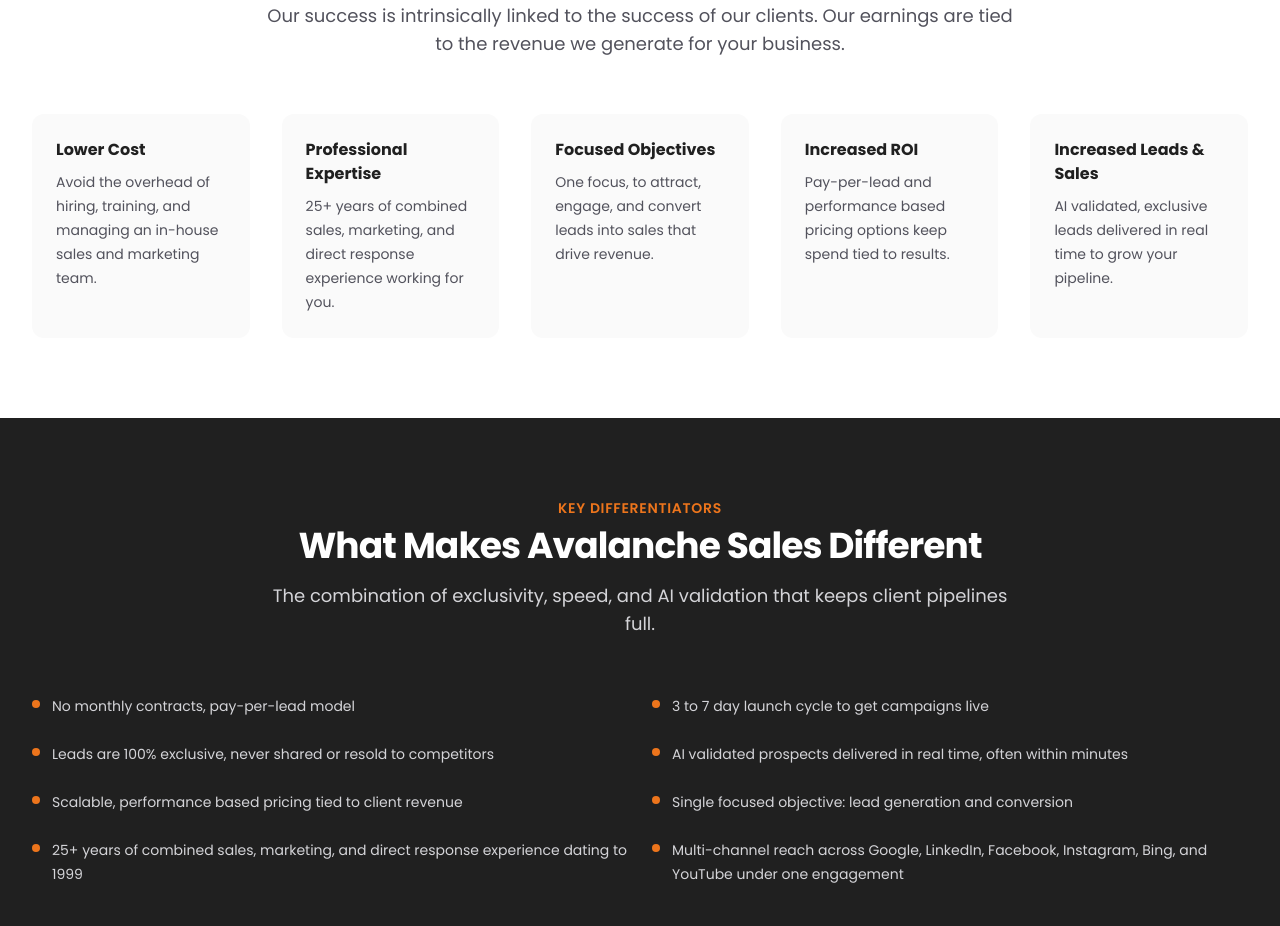
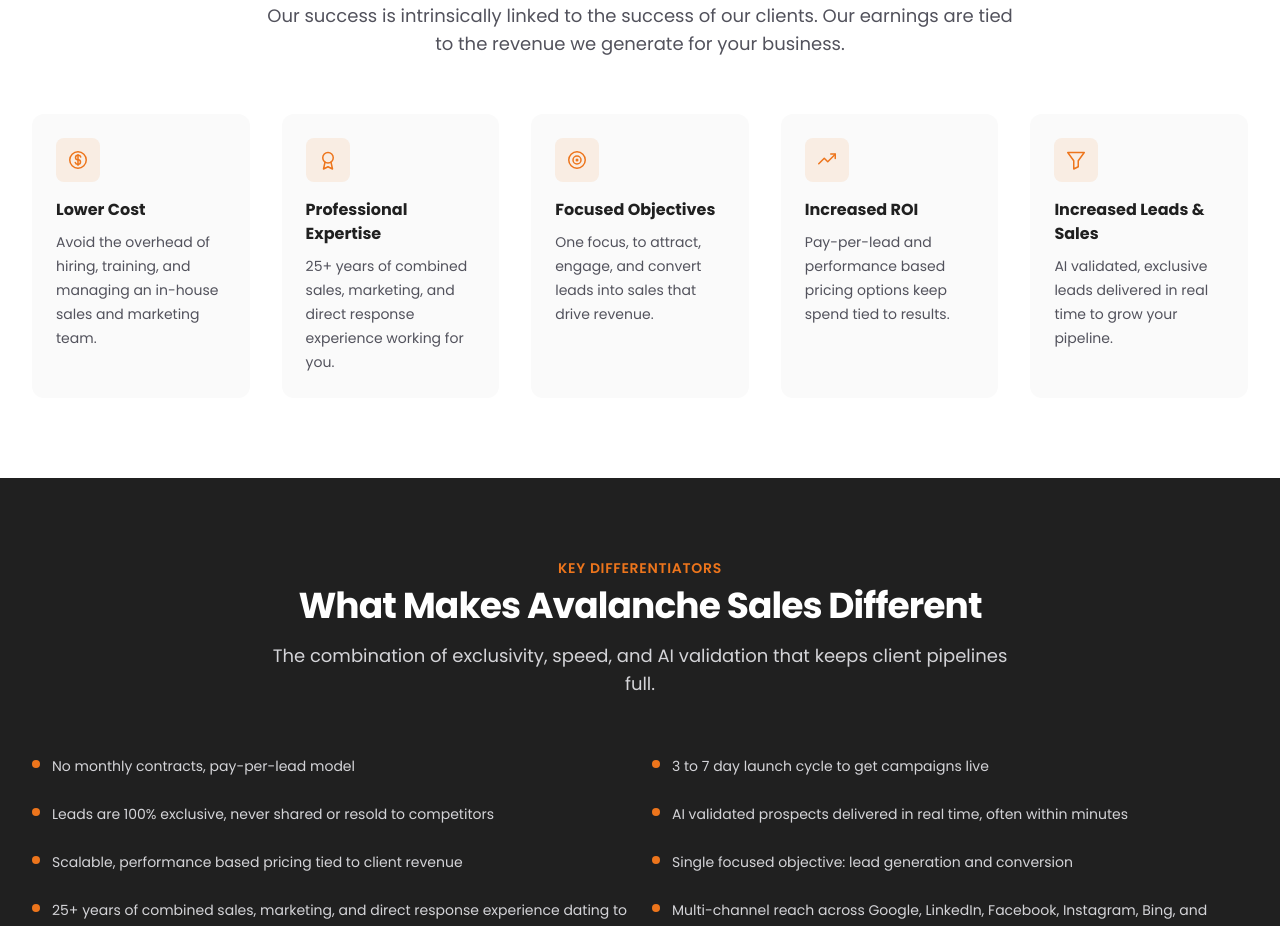
Before and after one commit to CalTech-Web/avalanchesales, a Next.js app in the folder site/: page / in a window 1280 px wide. Shown: the part 3360-4286 px from the top of the page. Built offline with nearby package versions, Linux system fonts and the light colour scheme.

Commit message:
Add icon badges to homepage Why Outsource card grid
Matches the icon treatment already used on the Services page cards; the five cards here were flat text-only with no visual anchor.

```diff
--- a/site/app/page.tsx
+++ b/site/app/page.tsx
@@ -1,6 +1,7 @@
 import Image from "next/image";
 import CtaButton from "@/components/CtaButton";
 import SectionHeading from "@/components/SectionHeading";
+import ServiceIcon from "@/components/ServiceIcon";
 import {
   caseStudies,
   company,
@@ -217,7 +218,10 @@
           <div className="mt-14 grid gap-8 sm:grid-cols-2 lg:grid-cols-5">
             {outsourcingValue.map((item) => (
               <div key={item.title} className="rounded-xl bg-zinc-50 p-6">
-                <h3 className="font-bold text-near-black">{item.title}</h3>
+                <div className="flex h-11 w-11 items-center justify-center rounded-lg bg-orange/10 text-orange">
+                  <ServiceIcon name={item.icon} className="h-6 w-6" />
+                </div>
+                <h3 className="mt-4 font-bold text-near-black">{item.title}</h3>
                 <p className="mt-2 text-sm leading-6 text-zinc-600">
                   {item.description}
                 </p>
--- a/site/components/ServiceIcon.tsx
+++ b/site/components/ServiceIcon.tsx
@@ -44,6 +44,25 @@
     </>
   ),
   bolt: <path d="M12.75 3 4.5 13.5h6l-1.5 7.5 8.25-10.5h-6Z" />,
+  dollar: (
+    <>
+      <circle cx={12} cy={12} r={8.25} />
+      <path d="M12 6.75v10.5" />
+      <path d="M14.75 9a2.5 2.5 0 0 0-2.5-1.75h-.5a2.25 2.25 0 0 0 0 4.5h.5a2.25 2.25 0 0 1 0 4.5h-.5A2.5 2.5 0 0 1 9.25 14.5" />
+    </>
+  ),
+  badge: (
+    <>
+      <circle cx={12} cy={9.75} r={5.25} />
+      <path d="M9 14.25 7.5 21l4.5-2.25L16.5 21l-1.5-6.75" />
+    </>
+  ),
+  trending: (
+    <>
+      <path d="m3.75 15.75 5.5-5.5 3.5 3.5 7.5-7.5" />
+      <path d="M15.75 6h4.5v4.5" />
+    </>
+  ),
 };
 
 export default function ServiceIcon({
--- a/site/lib/data.ts
+++ b/site/lib/data.ts
@@ -230,9 +230,9 @@
 ];
 
 export const outsourcingValue = [
-  { title: "Lower Cost", description: "Avoid the overhead of hiring, training, and managing an in-house sales and marketing team." },
-  { title: "Professional Expertise", description: "25+ years of combined sales, marketing, and direct response experience working for you." },
-  { title: "Focused Objectives", description: "One focus, to attract, engage, and convert leads into sales that drive revenue." },
-  { title: "Increased ROI", description: "Pay-per-lead and performance based pricing options keep spend tied to results." },
-  { title: "Increased Leads & Sales", description: "AI validated, exclusive leads delivered in real time to grow your pipeline." },
+  { title: "Lower Cost", description: "Avoid the overhead of hiring, training, and managing an in-house sales and marketing team.", icon: "dollar" },
+  { title: "Professional Expertise", description: "25+ years of combined sales, marketing, and direct response experience working for you.", icon: "badge" },
+  { title: "Focused Objectives", description: "One focus, to attract, engage, and convert leads into sales that drive revenue.", icon: "target" },
+  { title: "Increased ROI", description: "Pay-per-lead and performance based pricing options keep spend tied to results.", icon: "trending" },
+  { title: "Increased Leads & Sales", description: "AI validated, exclusive leads delivered in real time to grow your pipeline.", icon: "funnel" },
 ];
```
